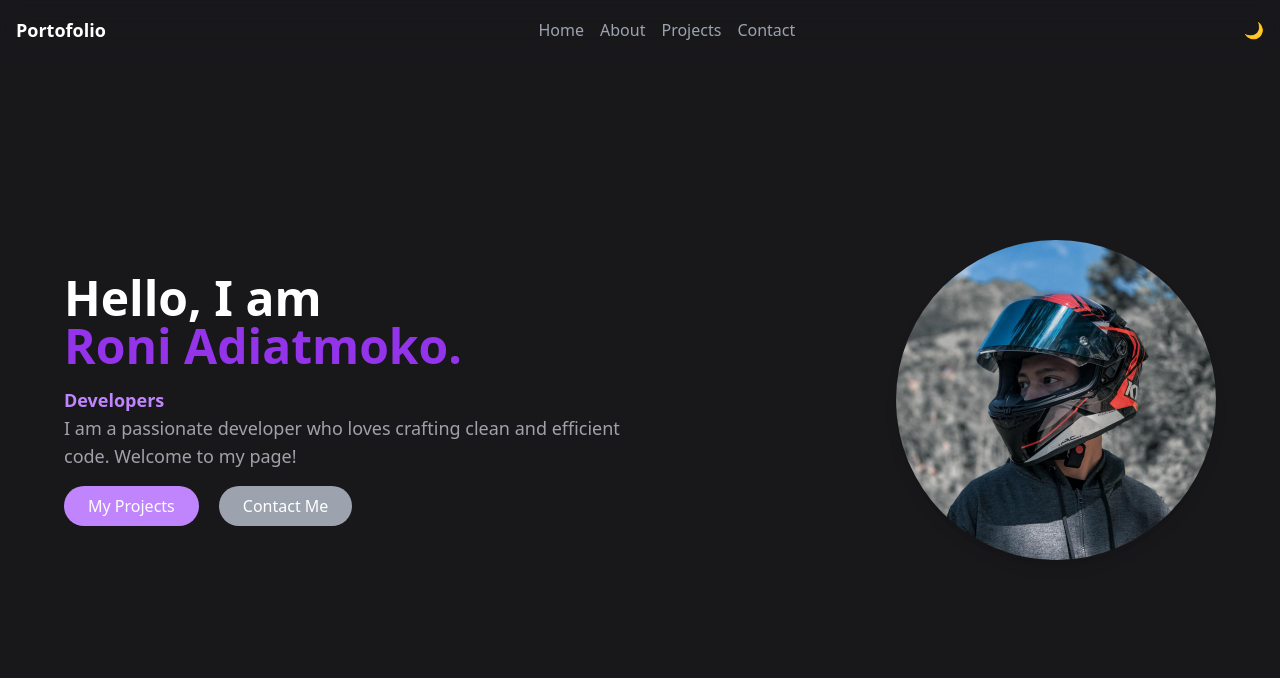
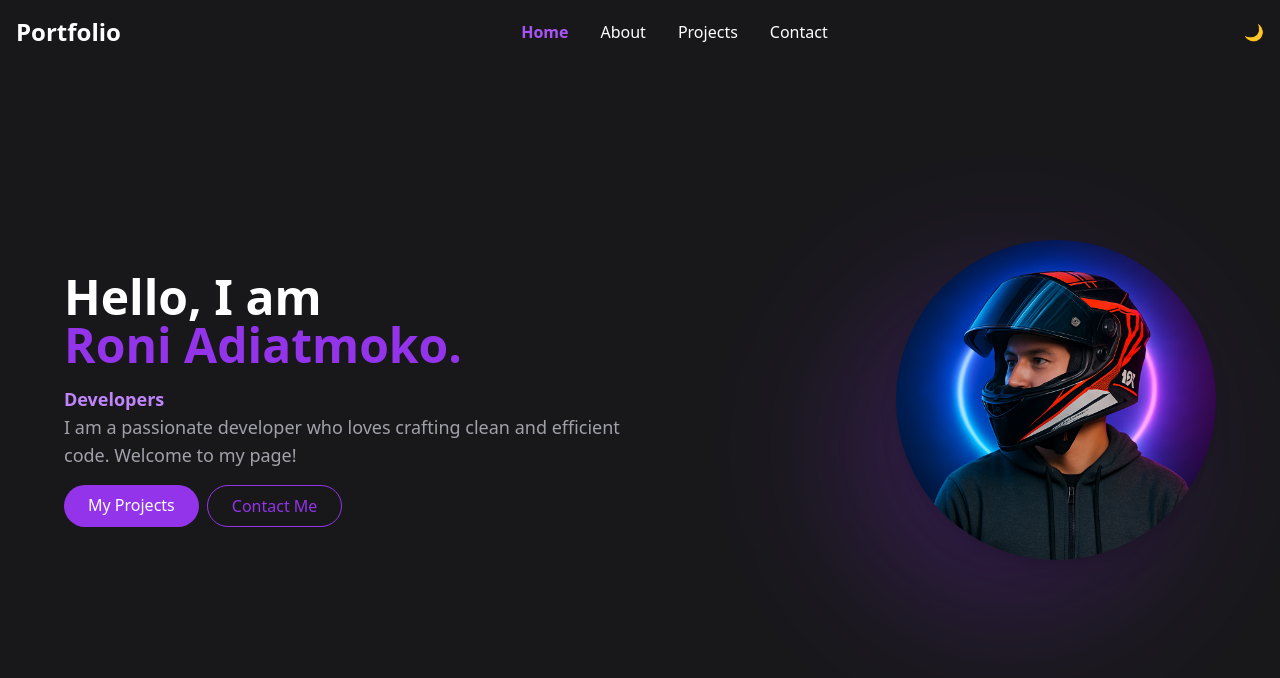
Before and after one commit to roniadiatmoko/my-portfolio, a Next.js app: page / in a window 1280 px wide. Shown: the top 678 px of the page. Built offline with nearby package versions, Linux system fonts and the light colour scheme.

Commit message:
fix: layout hero

```diff
--- a/src/app/components/Hero.tsx
+++ b/src/app/components/Hero.tsx
@@ -1,38 +1,46 @@
 import Image from "next/image";
 import Link from "next/link";
 
-export default function Hero(){
+export default function Hero() {
     return (
         <section className="min-h-screen flex items-center justify-around px-4 md:px-12 bg-white dark:bg-zinc-900 transition-colors duration-300">
             <div className="grid grid-cols-1 md:grid-cols-2 gap-8 max-w-6xl w-full items-center">
-                <div className="space-y-4">
+                <div className="space-y-4 order-2 md:order-none">
                     <h1 className="text-4xl md:text-5xl font-bold text-zinc-900 dark:text-white">
-                        Hello, I am <br/>
+                        Hello, I am <br />
                         <span className="text-purple-600 font-bold">Roni Adiatmoko.</span>
                     </h1>
                     <p className="text-lg text-zinc-900 dark:text-zinc-400">
-                        <span className="font-bold text-purple-400">Developers</span><br/>
+                        <span className="font-bold text-purple-400">Developers</span><br />
                         I am a passionate developer who loves crafting clean and efficient code. Welcome to my page!
                     </p>
                     <div className="flex">
-                        <Link href="/projects" className="px-6 py-2 bg-purple-400 rounded-full font-medium">
+                        <Link href="/projects" className="px-6 py-2 bg-purple-600 text-white rounded-full font-medium hover:bg-purple-900 dark:text-white">
                             My Projects
                         </Link>
-                        <Link href="/contact" className="ml-5 px-6 py-2 bg-gray-400 rounded-full font-medium">
+                        <Link href="/contact" className="ml-2 px-6 py-2 border border-purple-600 text-purple-600 rounded-full font-medium hover:bg-purple-900 hover:text-white">
                             Contact Me
                         </Link>
                     </div>
                 </div>
 
-                <div className="flex justify-center md:justify-end">
+                <div className="relative flex justify-center md:justify-end order-1 md:order-none">
+                    {/* Glow blur di belakang gambar */}
+                    <div className="absolute w-[22rem] h-[22rem] md:w-[26rem] md:h-[26rem] rounded-full z-0
+                  bg-[radial-gradient(circle,rgba(138,43,226,0.4)_40%,transparent_70%)]
+                  blur-3xl opacity-60">
+                    </div>
+
+                    {/* Gambar profil */}
                     <Image
-                        width={256}
-                        height={256}
-                        src="/pp.jpeg"
+                        width={320}
+                        height={320}
+                        src="/pp.png"
                         alt="This is Me"
-                        className="w-64 h-100 md:w-80 mhd:h-80 object-cover rounded-full shadow-lg  transition-all"
+                        className="relative w-64 h-64 md:w-80 md:h-80 object-cover rounded-full z-10 shadow-xl"
                     />
                 </div>
+
             </div>
         </section>
     )
--- a/src/app/components/Navbar.tsx
+++ b/src/app/components/Navbar.tsx
@@ -1,21 +1,108 @@
+'use client'
+import { useState } from "react";
 import Link from "next/link";
+import ThemeToggle from "./ThemeToggle";
+import { usePathname } from "next/navigation";
 
 export default function Navbar() {
+    const [isOpen, setIsOpen] = useState(false);
+    const pathname = usePathname();
+
     return (
-        <div className="justify-center">
-            <Link href="/" className="hover:text-purple-500 text-gray-400 mx-2 transition-color">
+        <nav className="bg-white dark:bg-zinc-900 fixed w-full z-20 top-0 start-0">
+            <div className="max-w-screen-xl flex flex-wrap items-center justify-between mx-auto p-4">
+                <a href="/" className="flex items-center space-x-3 rtl:space-x-reverse">
+                    <span className="self-center text-2xl font-semibold whitespace-nowrap dark:text-white">
+                        Portfolio
+                    </span>
+                </a>
+
+                {/* RIGHT SIDE */}
+                <div className="flex md:order-2 space-x-3 md:space-x-0 rtl:space-x-reverse">
+                    <ThemeToggle />
+                    <button
+                        onClick={() => setIsOpen(!isOpen)}
+                        type="button"
+                        className="inline-flex items-center p-2 w-10 h-10 justify-center text-sm text-gray-500 rounded-lg md:hidden hover:bg-gray-100 focus:outline-none focus:ring-2 focus:ring-gray-200 dark:text-gray-400 dark:hover:bg-gray-700 dark:focus:ring-gray-600"
+                        aria-controls="navbar-sticky"
+                        aria-expanded={isOpen}
+                    >
+                        <span className="sr-only">Open main menu</span>
+                        <svg
+                            className="w-5 h-5"
+                            xmlns="http://www.w3.org/2000/svg"
+                            fill="none"
+                            viewBox="0 0 17 14"
+                            stroke="currentColor"
+                        >
+                            <path
+                                strokeLinecap="round"
+                                strokeLinejoin="round"
+                                strokeWidth="2"
+                                d="M1 1h15M1 7h15M1 13h15"
+                            />
+                        </svg>
+                    </button>
+                </div>
+
+                {/* BURGER MENU */}
+                <div
+                    className={`items-center justify-between w-full md:flex md:w-auto md:order-1 ${isOpen ? "block" : "hidden"
+                        }`}
+                    id="navbar-sticky"
+                >
+                    <ul className="flex flex-col p-4 md:p-0 mt-4 font-medium border border-gray-100 rounded-lg bg-gray-50 md:space-x-8 rtl:space-x-reverse md:flex-row md:mt-0 md:border-0 md:bg-white dark:bg-zinc-900 md:dark:bg-zinc-900">
+                        <li>
+                            <Link
+                                href="/"
+                                className={`block py-2 px-3 rounded-sm md:p-0
+                                    ${pathname === "/"
+                                        ? "text-purple-700 dark:text-purple-500 font-semibold"
+                                        : "text-gray-900 dark:text-white hover:bg-gray-100 dark:hover:bg-gray-700"}
+                                        md:hover:bg-transparent md:hover:text-purple-700 md:dark:hover:text-purple-500 md:dark:hover:bg-transparent`}
+                            >
                                 Home
                             </Link>
-            <Link href="/about" className="hover:text-purple-500 text-gray-400 mx-2 transition-colors">
+                        </li>
+                        <li>
+                            <Link
+                                href="/about"
+                                className={`block py-2 px-3 rounded-sm md:p-0
+                                    ${pathname === "/about"
+                                        ? "text-purple-700 dark:text-purple-500 font-semibold"
+                                        : "text-gray-900 dark:text-white hover:bg-gray-100 dark:hover:bg-gray-700"}
+                                        md:hover:bg-transparent md:hover:text-purple-700 md:dark:hover:text-purple-500 md:dark:hover:bg-transparent`}
+                            >
                                 About
                             </Link>
-            <Link href="/projects" className="hover:text-purple-500 text-gray-400 mx-2 transition-colors">
+                        </li>
+                        <li>
+                            <Link
+                                href="/projects"
+                                className={`block py-2 px-3 rounded-sm md:p-0
+                                    ${pathname === "/projects"
+                                        ? "text-purple-700 dark:text-purple-500 font-semibold"
+                                        : "text-gray-900 dark:text-white hover:bg-gray-100 dark:hover:bg-gray-700"}
+                                        md:hover:bg-transparent md:hover:text-purple-700 md:dark:hover:text-purple-500 md:dark:hover:bg-transparent`}
+                            >
                                 Projects
                             </Link>
-            <Link href="/contact" className="hover:text-purple-500 text-gray-400 mx-2 transition-colors">
+                        </li>
+                        <li>
+                            <Link
+                                href="/contact"
+                                className={`block py-2 px-3 rounded-sm md:p-0
+                                    ${pathname === "/contact"
+                                        ? "text-purple-700 dark:text-purple-500 font-semibold"
+                                        : "text-gray-900 dark:text-white hover:bg-gray-100 dark:hover:bg-gray-700"}
+                                        md:hover:bg-transparent md:hover:text-purple-700 md:dark:hover:text-purple-500 md:dark:hover:bg-transparent`}
+                            >
                                 Contact
                             </Link>
+                        </li>
+                    </ul>
                 </div>
-
-    )
+            </div>
+        </nav>
+    );
 }
--- a/src/app/layout.tsx
+++ b/src/app/layout.tsx
@@ -1,6 +1,5 @@
 import '../styles/globals.css'
 import {ReactNode} from 'react'
-import ThemeToggle from './components/ThemeToggle'
 import Navbar from './components/Navbar'
 import Link from 'next/link'
 
@@ -13,11 +12,7 @@
   return (
     <html lang="id" className="dark">
       <body className="transition-colors duration-300 bg-white text-black dark:bg-zinc-900 dark:text-white">
-        <header className="fixed top-0 left-0 w-full flex justify-between items-center p-4 z-50 bg-transparent backdrop-blur-md">
-          <h1 className="text-lg font-bold"><Link href="/">Portofolio</Link></h1>
           <Navbar />
-          <ThemeToggle />
-        </header>
         <main>{children}</main>
       </body>
     </html>
```
Also changed, not shown: public/pp.jpeg (deleted), public/pp.png (added). Lines whose indentation alone changed are shown as unchanged.
